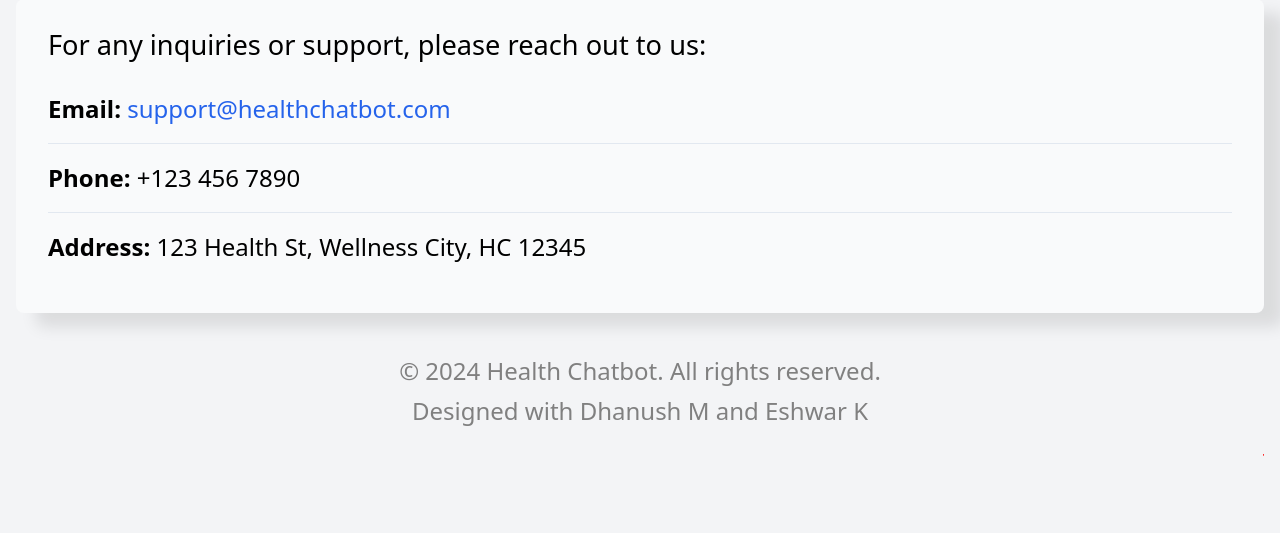
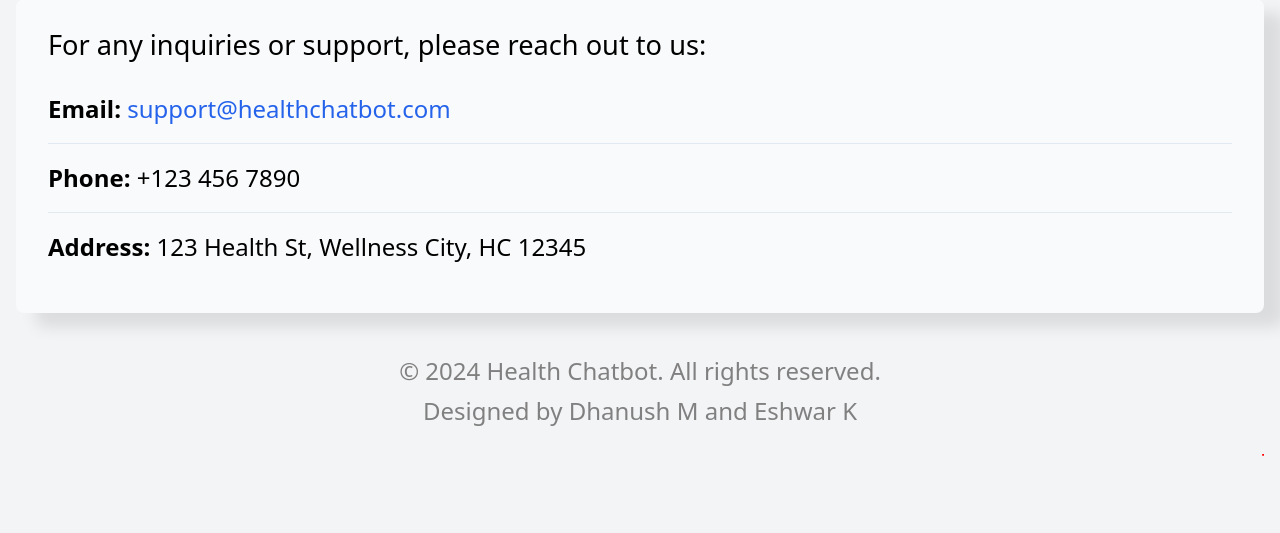
Before and after one commit to DhanushM007/HealthCare_ChatBot, a Flask app: page /main in a window 1280 px wide. Shown: the part 2199-2732 px from the top of the page. Run offline with Flask 3, Linux system fonts and the light colour scheme; a user stored in the database is signed in; parts of the project's set-up code (start-up, migrations or seed data) failed here and were passed over.

Commit message:
Update main.html

```diff
--- a/Health_Care_ChatBot/templates/main.html
+++ b/Health_Care_ChatBot/templates/main.html
@@ -8,7 +8,7 @@
     <link href="https://cdn.jsdelivr.net/npm/tailwindcss@2.2.19/dist/tailwind.min.css" rel="stylesheet">
     <style>
         .hero-section {
-            background-image: url('https://source.unsplash.com/1600x900/?health,medicine');
+
             background-size: cover;
             background-position: center;
             height: 400px;
@@ -107,6 +107,7 @@
                 <a href="#about" class="text-white hover:underline ">About</a>
                 <a href="#services" class="text-white hover:underline ">Services</a>
                 <a href="#contact" class="text-white hover:underline">Contact</a>
+                <a href="login" class="text-white hover:underline">Logout</a>
             </div>
             <div class="md:hidden">
                 <button id="menu-btn" class="text-white focus:outline-none hamburger-btn">
@@ -120,6 +121,7 @@
             <a href="#about" class="block text-white py-2">About</a>
             <a href="#services" class="block text-white py-2">Services</a>
             <a href="#contact" class="block text-white py-2">Contact</a>
+            <a href="login" class="text-white hover:underline">Logout</a>
         </div>
     </nav>
 
@@ -238,7 +240,7 @@
         <footer class="text-center text-sm text-gray-600 mt-12 no-copy">
             <p>&copy; 2024 Health Chatbot. All rights reserved.</p>
             <br>
-            <p>Designed with  Dhanush M and Eshwar K</p>
+            <p>Designed by Dhanush M and Eshwar K</p>
         </footer>
         <br>
 
```
